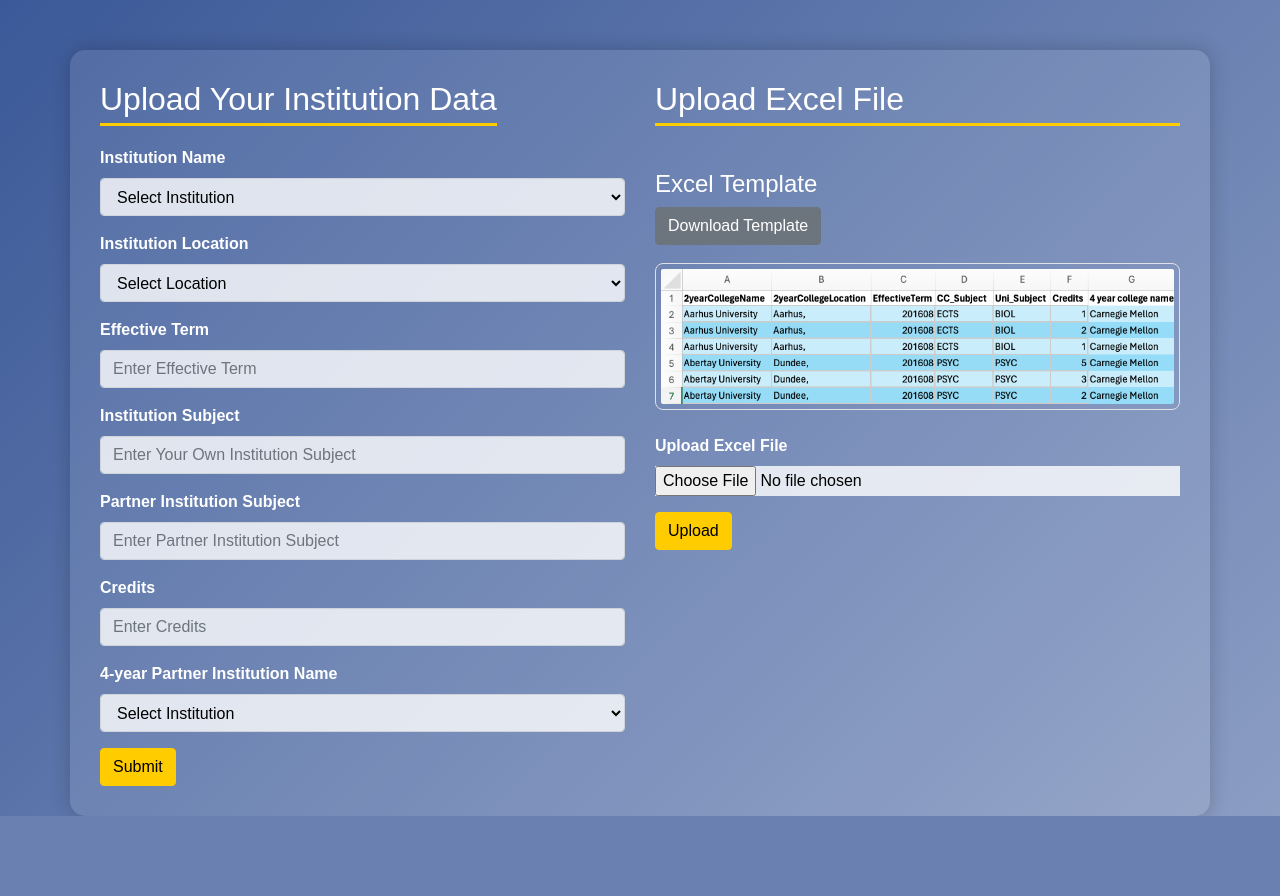
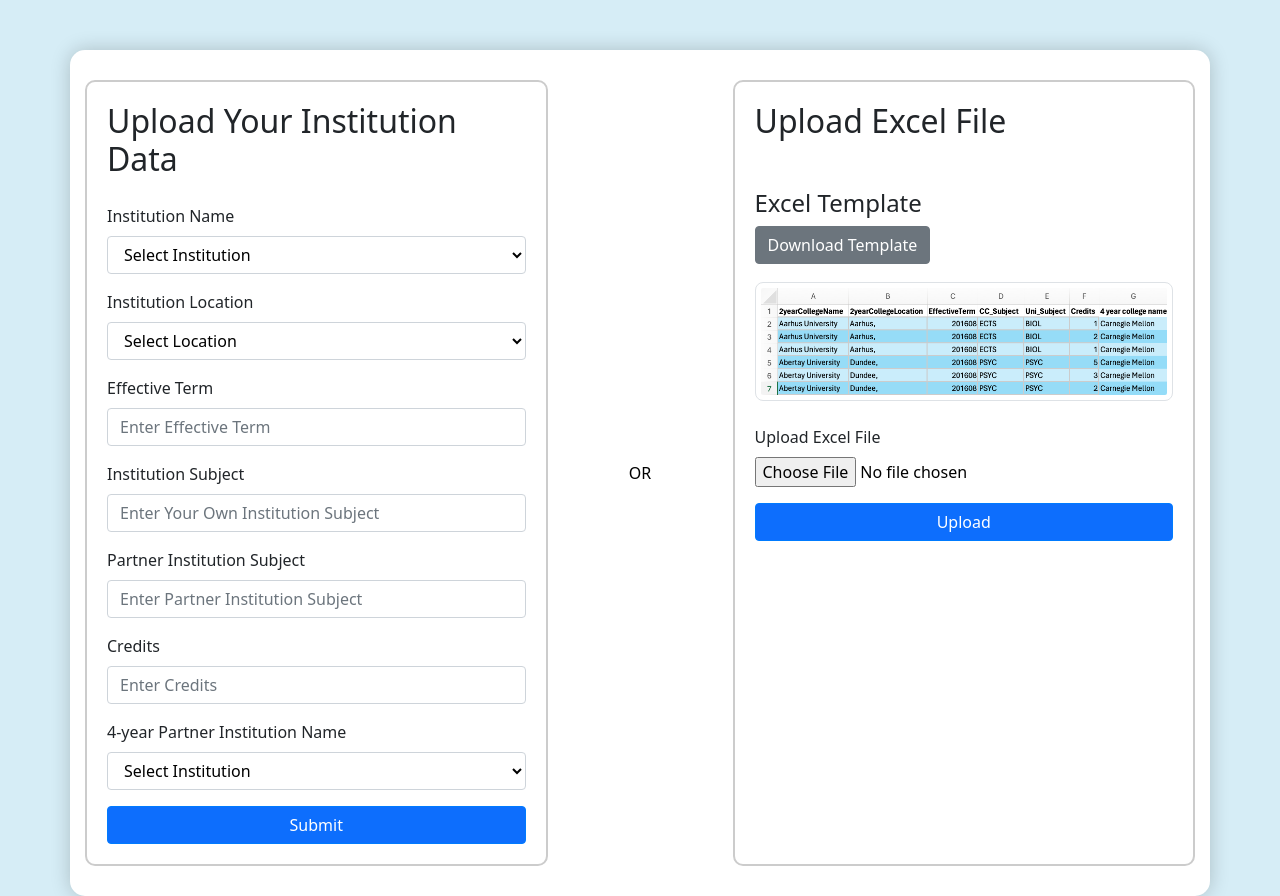
Before and after one commit to rheann-seq/national-transfer-network, a Django app: page /four_year_upload/ in a window 1280 px wide. Before the commit the page ends 816 px from the top, so only its background shows below. Run offline with Django 5.2, Linux system fonts and the light colour scheme; some libraries are stand-ins or nearby versions.

Commit message:
CSS changed to match the kajabi site

```diff
--- a/ntn_app/static/ntn_app/css/upload_data.css
+++ b/ntn_app/static/ntn_app/css/upload_data.css
@@ -1,35 +1,36 @@
 body {
-	background: linear-gradient(135deg, #3b5998, #8b9dc3); /* Blue gradient for trust and professionalism */
-	color: #ffffff;
-	font-family: "Arial", sans-serif;
+	background-color: #d6edf6;
+	color: #212529;
+	font-family:system-ui, -apple-system, "Segoe UI", Roboto, "Helvetica Neue", "Noto Sans", "Liberation Sans", Arial, sans-serif, "Apple Color Emoji", "Segoe UI Emoji", "Segoe UI Symbol", "Noto Color Emoji";
+
 }
 .container {
-	background-color: rgba(255, 255, 255, 0.1);
+	background-color: white;
 	padding: 30px;
 	border-radius: 15px;
 	box-shadow: 0 0 20px rgba(0, 0, 0, 0.2);
 	margin-top: 50px;
 }
 h2 {
-	color: #ffffff;
-	border-bottom: 3px solid #ffcc00; /* Yellow for attention */
+	color: #212529
+	border-bottom: 3px solid #ffcc00;
 	display: inline-block;
 	padding-bottom: 5px;
 	margin-bottom: 20px;
 }
 .form-group label {
-	color: #ffffff;
+	color: #212529
 	font-weight: bold;
 }
 .btn-primary {
-	background-color: #ffcc00; /* Yellow for call to action */
-	border-color: #ffcc00;
+	background-color: #0D6EFD;
 	transition: background-color 0.3s ease;
-	color: #000;
+	color: #fff;
+	width: 100%;
 }
 .btn-primary:hover {
-	background-color: #ffa500; /* Orange for a stronger call to action */
-	border-color: #ffa500;
+	cursor: pointer;
+	border-color: #ffff;
 	color: #fff;
 }
 .btn-secondary {
@@ -54,3 +55,42 @@ h2 {
 	background-color: rgba(255, 255, 255, 0.8);
 	color: #000;
 }
+.select2-container--default .select2-selection--single .select2-selection__rendered {
+	color: #000;
+	width: 100%;
+}
+.select2-container--default .select2-results__option {
+	color: #000;
+	width: 100%;
+}
+#fileInput:hover{
+	cursor: pointer;
+}
+.or-divider {
+	display: flex;
+	flex-direction: column;
+	align-items: center;
+	text-align: center;
+	margin: 0 20px;
+}
+.or-divider::before {
+	content: '';
+	flex: 1;
+	border-left: 1px solid #000;
+	margin-bottom: 10px;
+}
+.or-divider::after {
+	content: '';
+	flex: 1;
+	border-left: 1px solid #000;
+	margin-top: 10px;
+}
+.or-divider span {
+	color: #000;
+	padding: 0 5px;
+}
+.col-md-5 {
+	border: 2px solid #ccc;
+	border-radius: 10px;
+	padding: 20px;
+}
--- a/ntn_app/static/ntn_app/js/upload_data.js
+++ b/ntn_app/static/ntn_app/js/upload_data.js
@@ -26,7 +26,7 @@ $(document).ready(function () {
 		formData.append("file", file);
 
 		$.ajax({
-			url: "http://lcoalhost:8000/api/upload_excel/", // Replace with the actual URL of your ExcelUploadView
+			url: "http://localhost:8000/api/upload_excel/", // Replace with the actual URL of your ExcelUploadView
 			type: "POST",
 			data: formData,
 			processData: false,
--- a/ntn_app/templates/ntn_app/4year_upload.html
+++ b/ntn_app/templates/ntn_app/4year_upload.html
@@ -9,77 +9,15 @@
 		<link href="https://cdn.jsdelivr.net/npm/select2@4.1.0-rc.0/dist/css/select2.min.css" rel="stylesheet" />
 		<script src="https://code.jquery.com/jquery-3.5.1.min.js"></script>
 		<script src="{% static 'ntn_app/js/upload_data.js' %}"></script>
-		<style>
-			body {
-				background: linear-gradient(135deg, #3b5998, #8b9dc3);
-				color: #ffffff;
-				font-family: "Arial", sans-serif;
-			}
-			.container {
-				background-color: rgba(255, 255, 255, 0.1);
-				padding: 30px;
-				border-radius: 15px;
-				box-shadow: 0 0 20px rgba(0, 0, 0, 0.2);
-				margin-top: 50px;
-			}
-			h2 {
-				color: #ffffff;
-				border-bottom: 3px solid #ffcc00;
-				display: inline-block;
-				padding-bottom: 5px;
-				margin-bottom: 20px;
-			}
-			.form-group label {
-				color: #ffffff;
-				font-weight: bold;
-			}
-			.btn-primary {
-				background-color: #ffcc00;
-				border-color: #ffcc00;
-				transition: background-color 0.3s ease;
-				color: #000;
-			}
-			.btn-primary:hover {
-				background-color: #ffa500;
-				border-color: #ffa500;
-				color: #fff;
-			}
-			.btn-secondary {
-				background-color: #6c757d;
-				border-color: #6c757d;
-				transition: background-color 0.3s ease;
-			}
-			.btn-secondary:hover {
-				background-color: #5a6268;
-				border-color: #545b62;
-			}
-			.img-fluid {
-				border: 1px solid #dee2e6;
-				padding: 5px;
-				border-radius: 8px;
-				margin-top: 10px;
-				width: 100%;
-				height: auto;
-			}
-			.form-control,
-			.form-control-file {
-				background-color: rgba(255, 255, 255, 0.8);
-				color: #000;
-			}
-			.select2-container--default .select2-selection--single .select2-selection__rendered {
-				color: #000;
-			}
-			.select2-container--default .select2-results__option {
-				color: #000;
-			}
-		</style>
+		<link href="{% static '/ntn_app/css/upload_data.css' %}" rel="stylesheet" />
+		<style></style>
 		<script src="https://cdn.jsdelivr.net/npm/select2@4.1.0-rc.0/dist/js/select2.min.js"></script>
 	</head>
 	<body>
 		<div class="container">
 			<div class="row">
 				<!-- Left Half: Form -->
-				<div class="col-md-6">
+				<div class="col-md-5">
 					<h2>Upload Your Institution Data</h2>
 					<form>
 						<div class="form-group">
@@ -129,9 +67,14 @@
 						<button type="submit" class="btn btn-primary">Submit</button>
 					</form>
 				</div>
-
+				<!-- OR Divider -->
+				<div class="col-md-2 d-flex align-items-center justify-content-center">
+					<div class="or-divider">
+						<span>OR</span>
+					</div>
+				</div>
 				<!-- Right Half: Excel Upload -->
-				<div class="col-md-6 d-flex flex-column">
+				<div class="col-md-5 d-flex flex-column">
 					<h2>Upload Excel File</h2>
 					<div class="mt-4">
 						<h4>Excel Template</h4>
```
Also changed, not shown: ntn_app/templates/ntn_app/2year_upload.html (+10 -68 lines).
